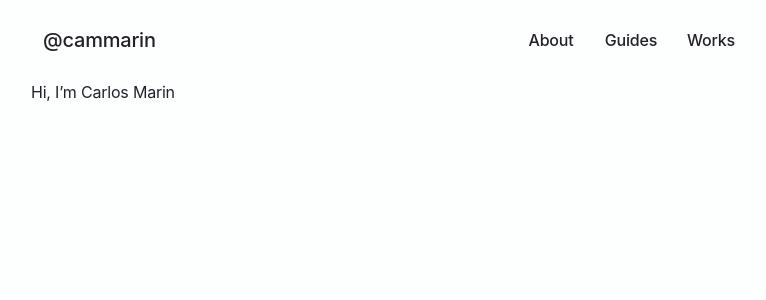
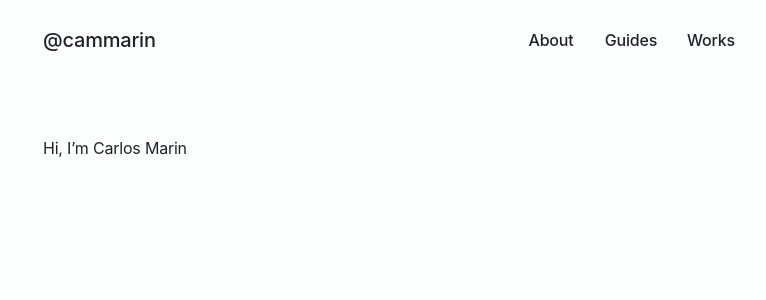
Before and after one commit to cammarin/cammarin.me, a Next.js app: page / in a window 1280 px wide. Shown: the top 300 px of the page, without its empty margins (249-1015 px from the left). Built offline with nearby package versions, Linux system fonts and the light colour scheme; a web font is replaced by a local one.

Commit message:
feat(main): style component

```diff
--- a/src/components/Main.tsx
+++ b/src/components/Main.tsx
@@ -1,7 +1,7 @@
 type MainProps = JSX.IntrinsicElements['main']
 
-const Main = ({ ...htmlMainProps }: MainProps) => {
-  return <main {...htmlMainProps} />
+const Main = ({ className = '', ...htmlMainProps }: MainProps) => {
+  return <main className={`${className} pt-14 px-3`} {...htmlMainProps} />
 }
 
 export default Main
```
